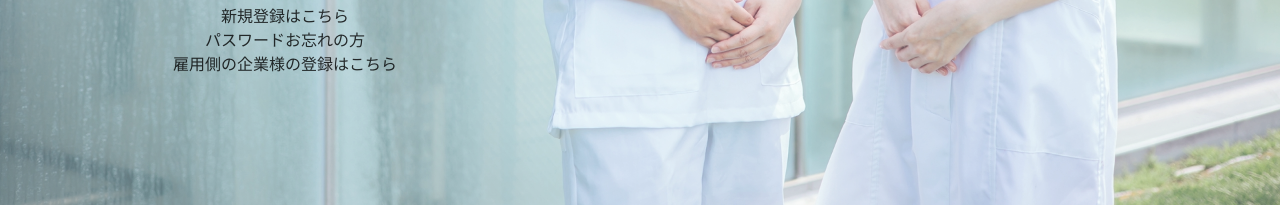
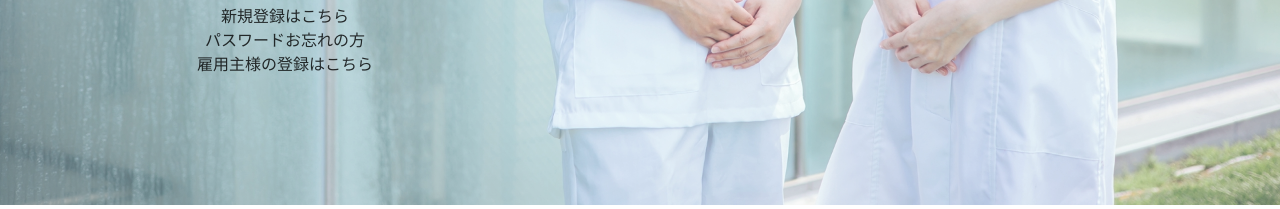
Before and after one commit to kekke1220/sotsusample, a PHP site: page /login.php in a window 1280 px wide. Shown: the part 625-834 px from the top of the page. Run offline with PHP 8.4, Linux system fonts and the light colour scheme.

Commit message:
軽微な変更

```diff
--- a/login.php
+++ b/login.php
@@ -41,7 +41,7 @@
   <div class="form-footer">
     <p><a href="sign_up.php">新規登録はこちら</a></p>
     <p><a href="#">パスワードお忘れの方</a></p>
-    <p><a href="compa-regi.php">雇用側の企業様の登録はこちら</a></p>
+    <p><a href="compa-regi.php">雇用主様の登録はこちら</a></p>
   </div>
 </div>
 
```
